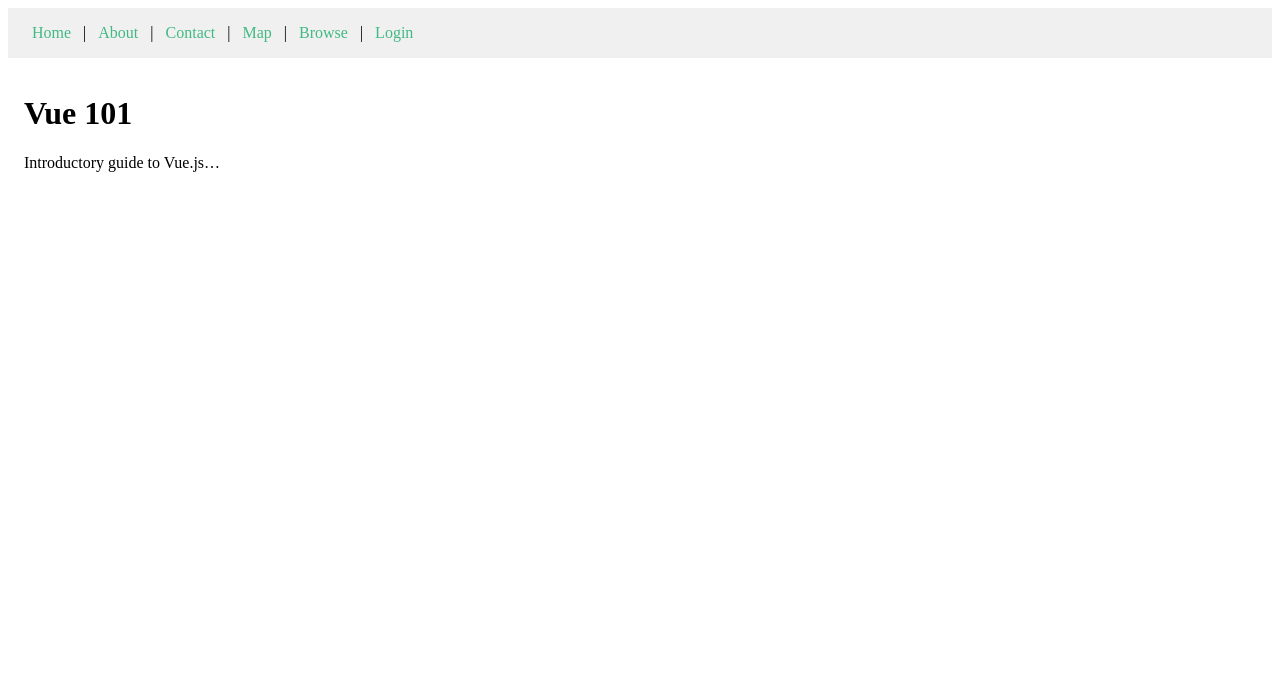
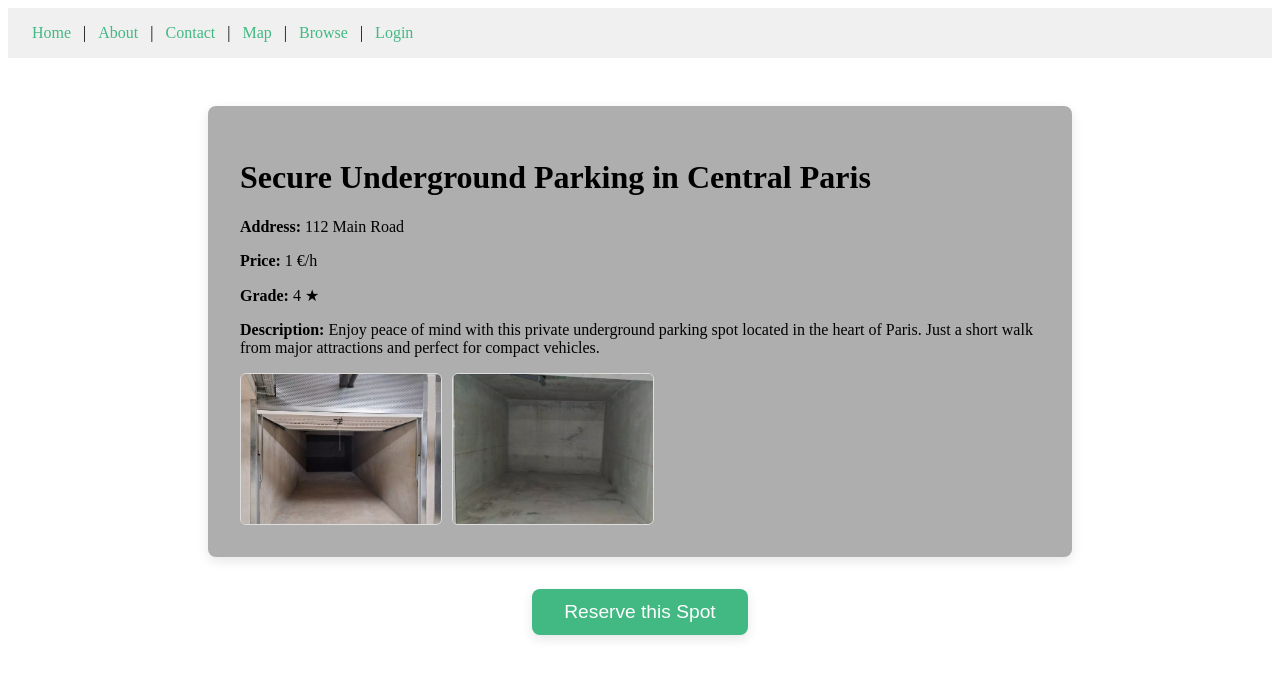
Before and after one commit to Ethress/eurecom-webint-2025-fall-spring, a Vue app: page /article/1 in a window 1280 px wide. Shown: the top 678 px of the page. Built offline with nearby package versions, Linux system fonts and the light colour scheme.

Commit message:
feat: article pages

```diff
--- a/src/data/articles.js
+++ b/src/data/articles.js
@@ -1,22 +1,20 @@
-// src/data/articles.js
 export default [
   {
     id: 1,
-    title: 'Vue 101',
-    body: 'Introductory guide to Vue.js…',
+    title: 'Secure Underground Parking in Central Paris',
+    body: 'Enjoy peace of mind with this private underground parking spot located in the heart of Paris. Just a short walk from major attractions and perfect for compact vehicles.',
     lat: 48.85949082726702, lng: 2.3523458416022414, price: 1,
-    address: "112 main road",
+    address: "112 Main Road",
     image: [
       '/images/article_A_1.webp',
       '/images/article_A_2.webp'
     ],
     grade: 4
-
   },
   {
     id: 2,
-    title: 'Advanced Vue Router',
-    body: 'Deep dive into dynamic routing…',
+    title: 'Covered Parking Near Champs-Élysées',
+    body: 'Spacious and secure parking space just minutes away from the Champs-Élysées. Ideal for tourists and professionals looking for daily or hourly rental.',
     lat: 48.855284025354585, lng: 2.307516822822239, price: 2.1,
     address: "60 Thames Top",
     image: [
@@ -28,8 +26,8 @@ export default [
   },
   {
     id: 3,
-    title: 'State Management with Pinia',
-    body: 'How to manage state locally…',
+    title: 'Affordable Outdoor Spot Near Montmartre',
+    body: 'Budget-friendly outdoor parking located a few blocks from Montmartre. Easy access and perfect for quick errands or short-term stays.',
     lat: 48.85799682429727, lng: 2.3341109385667, price: 0.5,
     address: "224 Top Leaze",
     image: ['/images/article_C_1.webp'],
@@ -37,8 +35,8 @@ export default [
   },
   {
     id: 4,
-    title: 'State Management with Pinia',
-    body: 'How to manage state locally…',
+    title: 'Private Garage in a Quiet Residential Area',
+    body: 'Reserve a clean and fully enclosed garage located in a peaceful neighborhood. Suitable for both small cars and motorbikes.',
     lat: 48.83089172204362, lng: 2.3418134416433567, price: 0.9,
     address: "25 Brookland Garth",
     image: [
@@ -51,8 +49,8 @@ export default [
   },
   {
     id: 5,
-    title: 'State Management with Pinia',
-    body: 'How to manage state locally…',
+    title: 'Premium Parking Close to Bastille',
+    body: 'Conveniently located secure parking just a short walk from Bastille station. Well-lit and accessible 24/7, perfect for daily commuters.',
     lat: 48.85153219009556, lng: 2.379173333106068, price: 2.7,
     address: "1 Nightingale Close",
     image: [
@@ -64,8 +62,8 @@ export default [
   },
   {
     id: 6,
-    title: 'State Management with Pinia',
-    body: 'How to manage state locally…',
+    title: 'Large Covered Parking Near Gare de l’Est',
+    body: 'Spacious and covered parking space just 5 minutes from Gare de l’Est. Fits SUVs and offers 24/7 surveillance.',
     lat: 48.87729363904536, lng: 2.3761350204282503, price: 1.8,
     address: "34 Hazel Street",
     image: [
@@ -77,8 +75,8 @@ export default [
   },
   {
     id: 7,
-    title: 'State Management with Pinia',
-    body: 'How to manage state locally…',
+    title: 'Economical Parking Option in Batignolles',
+    body: 'Ideal for regular use, this quiet and accessible parking spot offers unbeatable value in a trendy neighborhood.',
     lat: 48.88939250003567, lng: 2.3197574413480444, price: 2.0,
     address: "29 Pine Lane",
     image: [
@@ -89,12 +87,11 @@ export default [
   },
   {
     id: 8,
-    title: 'State Management with Pinia',
-    body: 'How to manage state locally…',
+    title: 'Close to Opéra – Hourly Covered Parking',
+    body: 'Covered parking spot located steps away from the Opéra Garnier. Perfect for theatergoers and short visits downtown.',
     lat: 48.875850460558176, lng: 2.336636956224808, price: 3.2,
     address: "48 Jubilee Av.",
     image: ['/images/article_H_1.webp'],
     grade: 4
   }
-  // …more articles
 ]
--- a/src/views/ArticleDetail.vue
+++ b/src/views/ArticleDetail.vue
@@ -1,24 +1,86 @@
 <template>
-  <div v-if="article">
+  <div class="article-container" v-if="article">
     <h1>{{ article.title }}</h1>
-    <p>{{ article.body }}</p>
+    <p><strong>Address:</strong> {{ article.address }}</p>
+    <p><strong>Price:</strong> {{ article.price }} €/h</p>
+    <p><strong>Grade:</strong> {{ article.grade }} ★</p>
+    <p><strong>Description:</strong> {{ article.body }}</p>
+
+    <div class="images">
+      <img v-for="(img, index) in article.image" :key="index" :src="img" :alt="article.title" />
+    </div>
   </div>
+
   <div v-else>
-    <p>Article not found.</p>
+    <p style="color: red">❌ Article not found for ID {{ route.params.id }}</p>
   </div>
+
+  <div class="reservation-wrapper">
+    <button class="reservation-button">Reserve this Spot</button>
+  </div>
+
+
 </template>
 
 <script setup>
-import { computed } from 'vue'
 import { useRoute } from 'vue-router'
 import articles from '../data/articles.js'
+import { computed } from 'vue'
 
-// grab the :id param
 const route = useRoute()
 
-// find the matching article (string → number)
+const articleId = computed(() => parseInt(route.params.id))
 const article = computed(() =>
-  articles.find(a => a.id === Number(route.params.id))
+  articles.find(a => a.id === articleId.value)
 )
 
+function handleReserve() {
+  alert(`Reservation of parking : ${article.value.title}`)
+}
 </script>
+
+<style scoped>
+.article-container {
+  max-width: 800px;
+  margin: 2rem auto;
+  padding: 2rem;
+  background:rgb(174, 174, 174);
+  border-radius: 8px;
+  box-shadow: 0 4px 12px rgba(0, 0, 0, 0.1);
+}
+.images {
+  display: flex;
+  gap: 10px;
+  flex-wrap: wrap;
+  margin-top: 1rem;
+}
+.images img {
+  width: 200px;
+  height: 150px;
+  object-fit: cover;
+  border-radius: 6px;
+  border: 1px solid #ddd;
+}
+
+.reservation-wrapper {
+  display: flex;
+  justify-content: center;
+  margin-top: 2rem;
+}
+
+.reservation-button {
+  background-color: #42b983;
+  color: white;
+  font-size: 1.2rem;
+  padding: 0.75rem 2rem;
+  border: none;
+  border-radius: 8px;
+  cursor: pointer;
+  transition: background-color 0.3s ease;
+  box-shadow: 0 4px 12px rgba(0, 0, 0, 0.1);
+}
+
+.reservation-button:hover {
+  background-color: #36976d;
+}
+</style>
```
